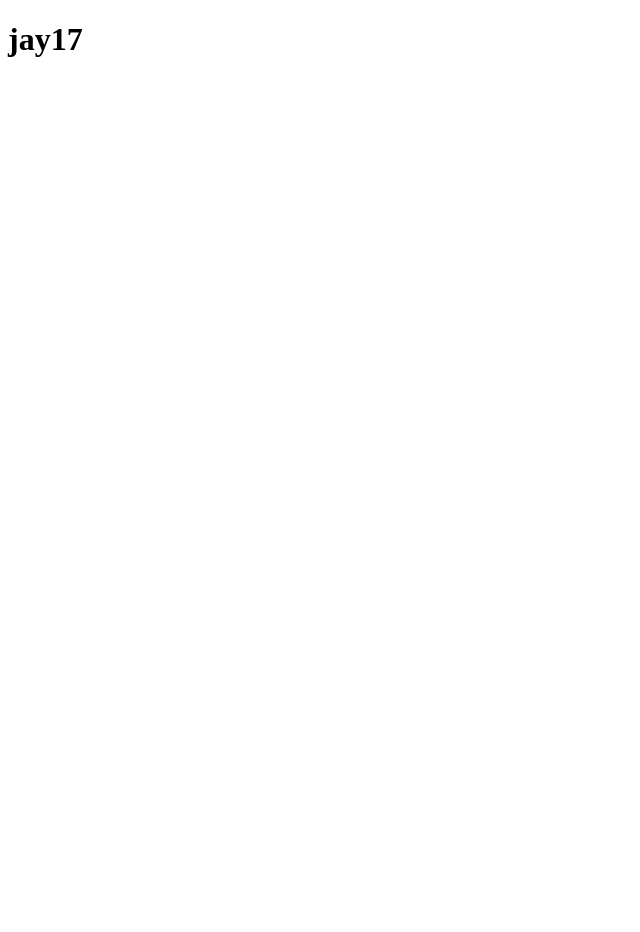
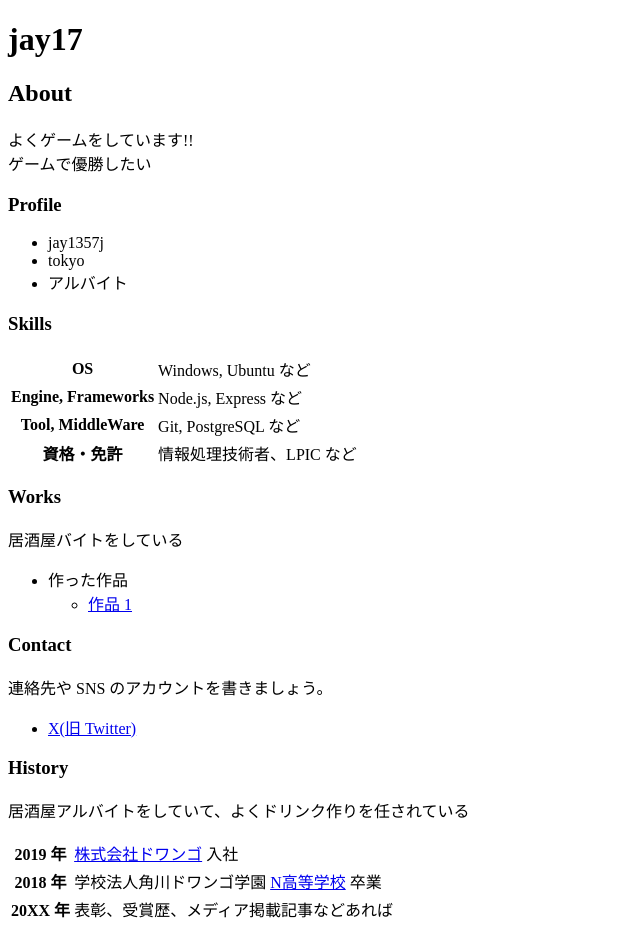
Before and after one commit to jay1357j/jay17j.github.io, a plain HTML site: page index.html in a window 1280 px wide. Shown: the whole page, without its empty margins (0-640 px from the left). Before the commit the page ends 800 px from the top, so only its background shows below. Drawn offline with Linux system fonts and the light colour scheme.

Commit message:
ポートフォリオに必要な情報を追加

```diff
--- a/index.html
+++ b/index.html
@@ -9,3 +9,71 @@
     <h1>jay17</h1>
   </body>
 </html>
+    <h2>About</h2>
+    <p>
+      よくゲームをしています!!<br>
+      ゲームで優勝したい
+    </p>
+
+    <h3>Profile</h3>
+    <ul>
+      <li>jay1357j</li>
+      <li>tokyo</li>
+      <li>アルバイト</li>
+    </ul>
+
+    <h3>Skills</h3>
+    <table>
+      <tr>
+        <th>OS</th>
+        <td>Windows, Ubuntu など</td>
+      </tr>
+      <tr>
+        <th>Engine, Frameworks</th>
+        <td>Node.js, Express など</td>
+      </tr>
+      <tr>
+        <th>Tool, MiddleWare</th>
+        <td>Git, PostgreSQL など</td>
+      </tr>
+      <tr>
+        <th>資格・免許</th>
+        <td>情報処理技術者、LPIC など</td>
+      </tr>
+    </table>
+
+    <h3>Works</h3>
+    <p>居酒屋バイトをしている</p>
+    <ul>
+      <li>
+        作った作品
+        <ul>
+          <li><a href="https://jay1357j.github.io/star_blaster.html/shooting/">作品 1</a></li>
+        </ul>
+      </li>
+    </ul>
+
+    <h3>Contact</h3>
+    <p>連絡先や SNS のアカウントを書きましょう。</p>
+    <ul>
+      <li><a href="https://https://x.com/snsksu46rs48191">X(旧 Twitter)</a></li>
+    </ul>
+
+    <h3>History</h3>
+    <p>居酒屋アルバイトをしていて、よくドリンク作りを任されている</p>
+    <table>
+      <tr>
+        <th>2019 年</th>
+        <td><a href="https://dwango.co.jp/">株式会社ドワンゴ</a> 入社</td>
+      </tr>
+      <tr>
+        <th>2018 年</th>
+        <td>学校法人角川ドワンゴ学園 <a href="https://nnn.ed.jp/">N高等学校</a> 卒業</td>
+      </tr>
+      <tr>
+        <th>20XX 年</th>
+        <td>表彰、受賞歴、メディア掲載記事などあれば</td>
+      </tr>
+    </table>
+  </body>
+</html>
```
